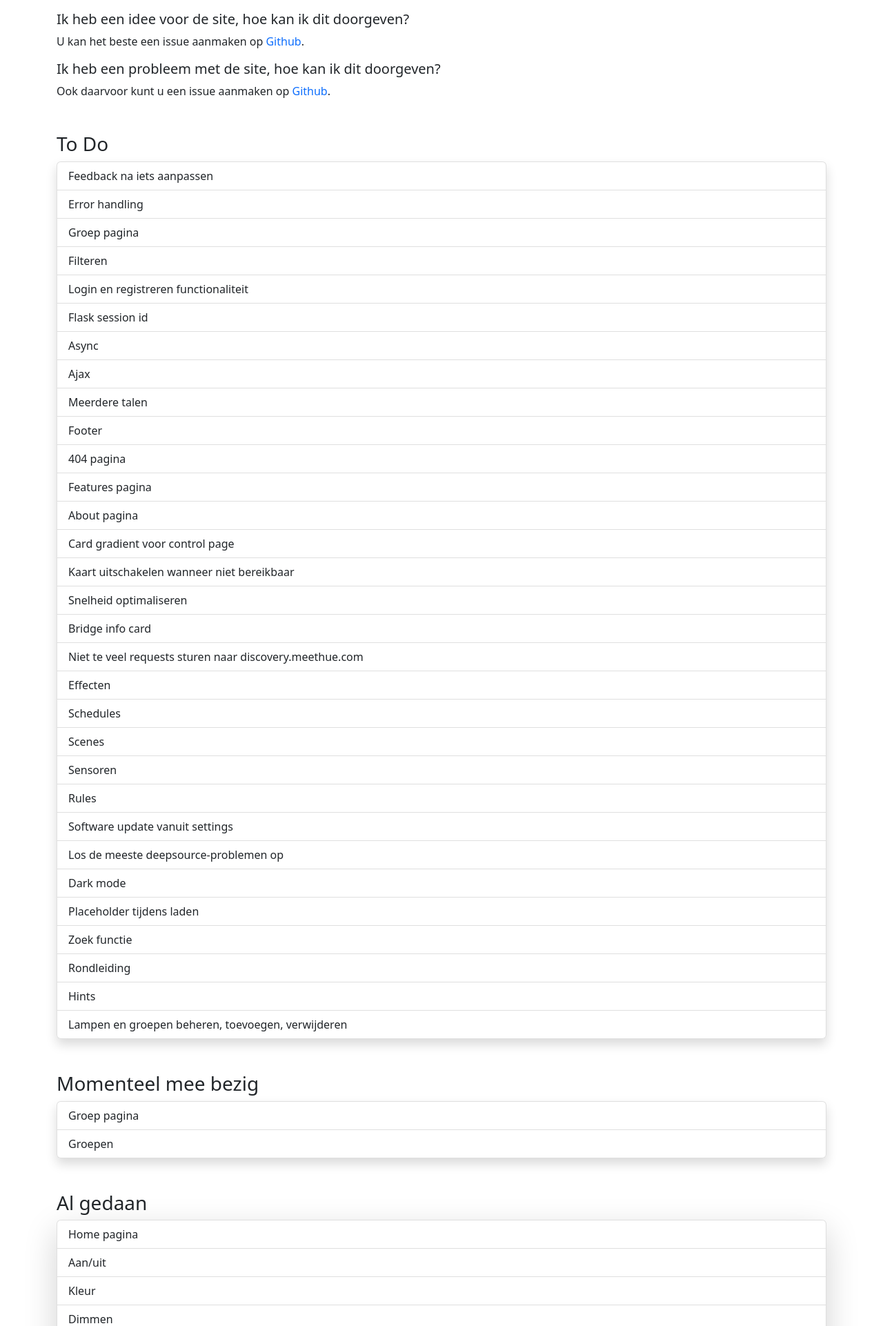
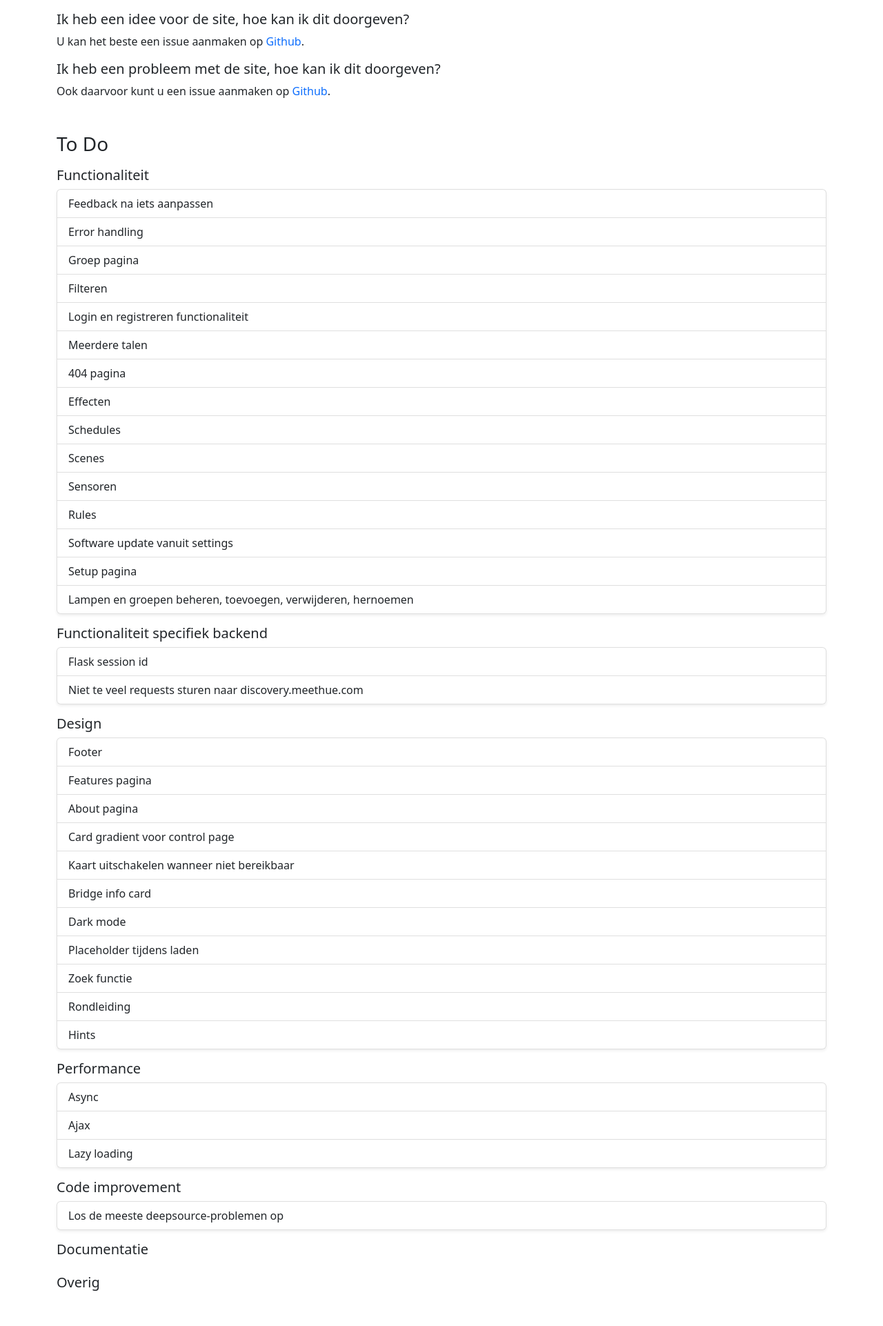
Before and after one commit to woutvos/Hue-control-site, a Flask app: page / in a window 1280 px wide. Shown: the part 485-2407 px from the top of the page at 69% size. Run offline with Flask 2, Linux system fonts and the light colour scheme.

Commit message:
Sort layout of To Do's

```diff
--- a/templates/home.html
+++ b/templates/home.html
@@ -19,38 +19,66 @@
         <p>Ook daarvoor kunt u een issue aanmaken op <a href="https://github.com/woutvos/Hue-control-site/issues/new" target="_blank">Github</a>.</p>
 
         <h3 class="mt-5">To Do</h3>
-        <div class="list-group shadow">
+            <h5 class="mt-3">Functionaliteit</h5>
+            <div class="list-group shadow-sm">
                 <li class="list-group-item">Feedback na iets aanpassen</li>
                 <li class="list-group-item">Error handling</li>
                 <li class="list-group-item">Groep pagina</li>
                 <li class="list-group-item">Filteren</li>
                 <li class="list-group-item">Login en registreren functionaliteit</li>
-            <li class="list-group-item">Flask session id</li>
-            <li class="list-group-item">Async</li>
-            <li class="list-group-item">Ajax</li>
                 <li class="list-group-item">Meerdere talen</li>
-            <li class="list-group-item">Footer</li>
                 <li class="list-group-item">404 pagina</li>
-            <li class="list-group-item">Features pagina</li>
-            <li class="list-group-item">About pagina</li>
-            <li class="list-group-item">Card gradient voor control page</li>
-            <li class="list-group-item">Kaart uitschakelen wanneer niet bereikbaar</li>
-            <li class="list-group-item">Snelheid optimaliseren</li>
-            <li class="list-group-item">Bridge info card</li>
-            <li class="list-group-item">Niet te veel requests sturen naar discovery.meethue.com</li>
                 <li class="list-group-item">Effecten</li>
                 <li class="list-group-item">Schedules</li>
                 <li class="list-group-item">Scenes</li>
                 <li class="list-group-item">Sensoren</li>
                 <li class="list-group-item">Rules</li>
                 <li class="list-group-item">Software update vanuit settings</li>
-            <li class="list-group-item">Los de meeste deepsource-problemen op</li>
+                <li class="list-group-item">Setup pagina</li>
+                <li class="list-group-item">Lampen en groepen beheren, toevoegen, verwijderen, hernoemen</li>
+            </div>
+
+            <h5 class="mt-3">Functionaliteit specifiek backend</h5>
+            <div class="list-group shadow-sm">
+                <li class="list-group-item">Flask session id</li>
+                <li class="list-group-item">Niet te veel requests sturen naar discovery.meethue.com</li>
+            </div>
+
+            <h5 class="mt-3">Design</h5>
+            <div class="list-group shadow-sm">
+                <li class="list-group-item">Footer</li>
+                <li class="list-group-item">Features pagina</li>
+                <li class="list-group-item">About pagina</li>
+                <li class="list-group-item">Card gradient voor control page</li>
+                <li class="list-group-item">Kaart uitschakelen wanneer niet bereikbaar</li>
+                <li class="list-group-item">Bridge info card</li>
                 <li class="list-group-item">Dark mode</li>
                 <li class="list-group-item">Placeholder tijdens laden</li>
                 <li class="list-group-item">Zoek functie</li>
                 <li class="list-group-item">Rondleiding</li>
                 <li class="list-group-item">Hints</li>
-            <li class="list-group-item">Lampen en groepen beheren, toevoegen, verwijderen</li>
+            </div>
+
+            <h5 class="mt-3">Performance</h5>
+            <div class="list-group shadow-sm">
+                <li class="list-group-item">Async</li>
+                <li class="list-group-item">Ajax</li>
+                <li class="list-group-item">Lazy loading</li>
+            </div>
+
+            <h5 class="mt-3">Code improvement</h5>
+            <div class="list-group shadow-sm">
+                <li class="list-group-item">Los de meeste deepsource-problemen op</li>
+            </div>
+
+            <h5 class="mt-3">Documentatie</h5>
+            <div class="list-group shadow-sm">
+
+            </div>
+
+            <h5 class="mt-3">Overig</h5>
+            <div class="list-group shadow-sm">
+
             </div>
 
         <h3 class="mt-5">Momenteel mee bezig</h3>
@@ -61,7 +89,7 @@
 
             <!-- Disabled item's-->
         <h3 class="mt-5">Al gedaan</h3>
-        <div class="list-group shadow-lg">
+        <div class="list-group shadow">
             <a class="list-group-item list-group-item-action" href="{{ url_for('home') }}">Home pagina</a>
             <a class="list-group-item list-group-item-action" href="{{ url_for('control_page') }}">Aan/uit</a>
             <a class="list-group-item list-group-item-action" href="{{ url_for('control_page') }}">Kleur</a>
```
Lines whose indentation alone changed are shown as unchanged.
